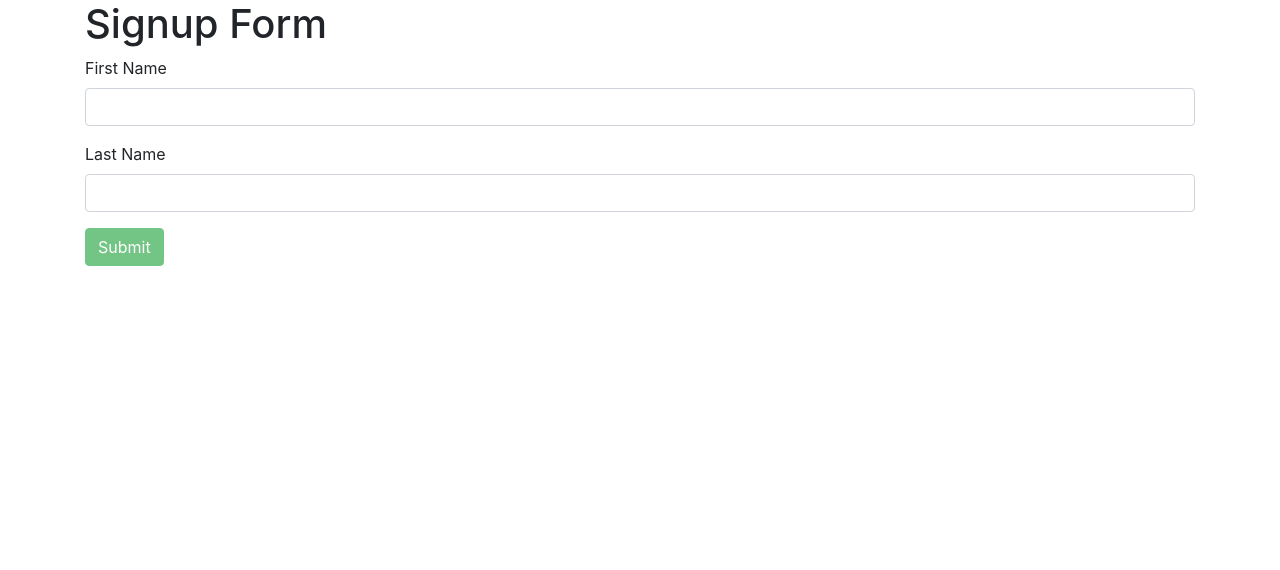
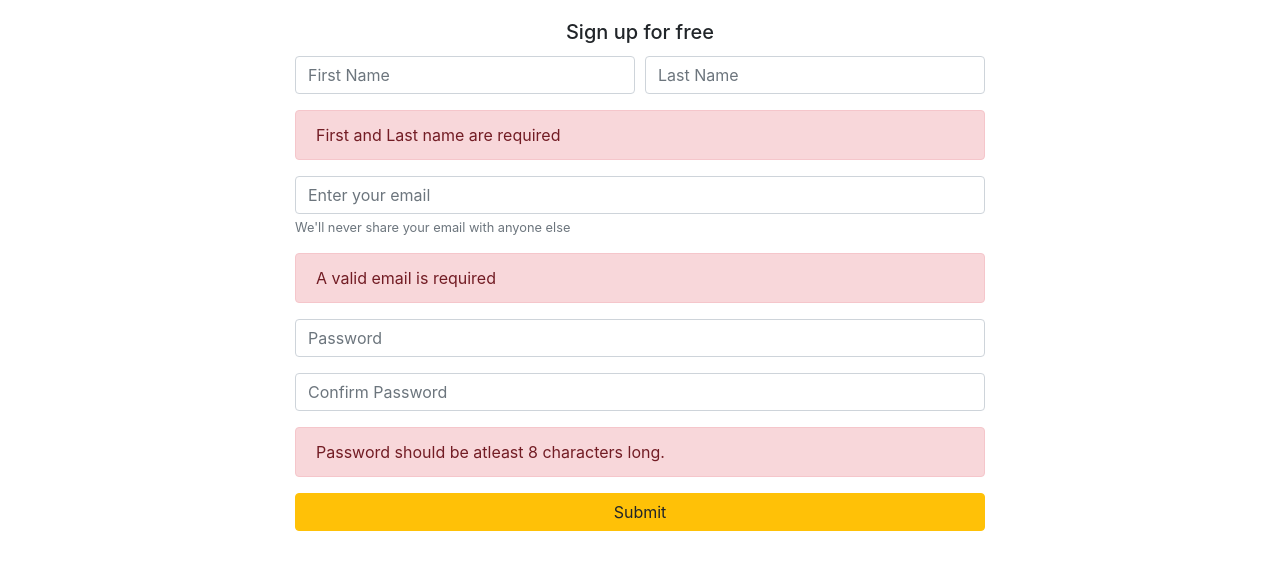
Before and after one commit to samarthagarwal/Scribe, an Angular app: page / in a window 1280 px wide. Shown: the top 570 px of the page. Built offline with nearby package versions, Linux system fonts and the light colour scheme.

Commit message:
Designed the signup form

```diff
--- a/src/app/signup/signup.component.html
+++ b/src/app/signup/signup.component.html
@@ -1,26 +1,66 @@
 <div class="container">
-  <h1>Signup Form</h1>
 
-  <form #signupform="ngForm" (ngSubmit)="onSubmit(signupform)">
+  <div class="row">
+    <div class="offset-sm-2 col-sm-8">
 
-    <div class="form-group">
-      <label for="first_name">First Name</label>
-      <input type="text" class="form-control" required name="first_name" [(ngModel)]="first_name">
+      <div class="card text-blank border-0">
+        <div class="card-body">
+          <div class="card-title text-center">
+            <h5>Sign up for free</h5>
           </div>
 
-    <div class="alert alert-danger"
-      *ngIf="signupform.controls['first_name'] && signupform.controls['first_name'].touched == true && signupform.controls['first_name'].invalid == true"
-    >
-      First name is required.
+          <div class="card-text">
+
+            <form>
+              <div class="form-row">
+                <div class="form-group col-sm-6">
+                  <input type="text" class="form-control" placeholder="First Name">
+                </div>
+
+                <div class="form-group col-sm-6">
+                  <input type="text" class="form-control" placeholder="Last Name">
+                </div>
+              </div>
+
+              <div class="alert alert-danger">
+                First and Last name are required
               </div>
 
               <div class="form-group">
-      <label for="last_name">Last Name</label>
-      <input type="text" class="form-control" name="last_name" [(ngModel)]="last_name">
+
+                <input type="email" placeholder="Enter your email" class="form-control">
+                <small class="form-text text-muted">
+                  We'll never share your email with anyone else
+                </small>
+
               </div>
 
-    <button class="btn btn-success" type="submit" [disabled]="signupform.invalid == true">Submit</button>
+              <div class="alert alert-danger">
+                A valid email is required
+              </div>
 
+              <div class="form-group">
+                <input type="password" class="form-control" placeholder="Password">
+              </div>
+
+              <div class="form-group">
+                <input type="password" class="form-control" placeholder="Confirm Password">
+              </div>
+
+              <div class="alert alert-danger">
+                Password should be atleast 8 characters long.
+              </div>
+
+              <div class="text-center">
+                <button type="submit" class="btn btn-block btn-warning">Submit</button>
+              </div>
             </form>
 
           </div>
+        </div>
+      </div>
+
+    </div>
+  </div>
+
+</div>
```
Lines whose indentation alone changed are shown as unchanged.
